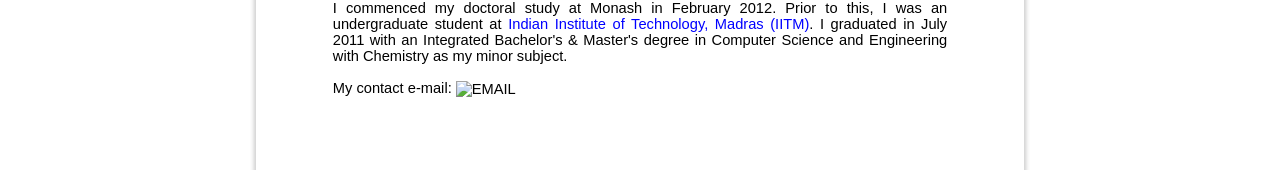
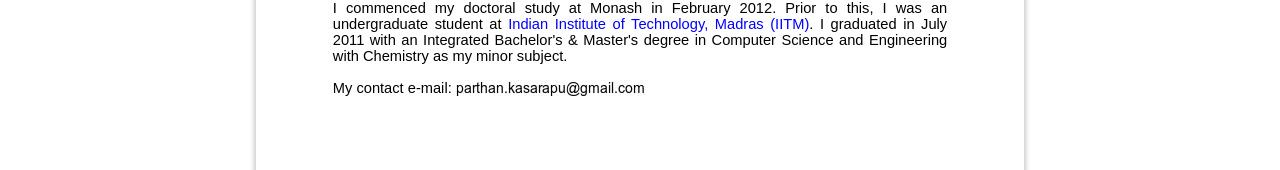
Before and after one commit to kparthan/kparthan.github.io, a plain HTML site: page index.html in a window 1280 px wide. Shown: the part 347-517 px from the top of the page. Drawn offline with Linux system fonts and the light colour scheme.

Commit message:
corrected path of image

```diff
--- a/index.html
+++ b/index.html
@@ -67,7 +67,7 @@
       with a brief stint in NTU, Singapore as an exchange student. I have been living
       in Melbourne since February this year and it's been amazing so far.<br><br>-->
 
-      My contact e-mail: <img src="./email2.jpeg" alt="EMAIL" style="vertical-align:middle;">
+      My contact e-mail: <img src="./images/email2.jpeg" alt="EMAIL" style="vertical-align:middle;">
       <br><br>
 <!--
       <div class="boxed">
```
